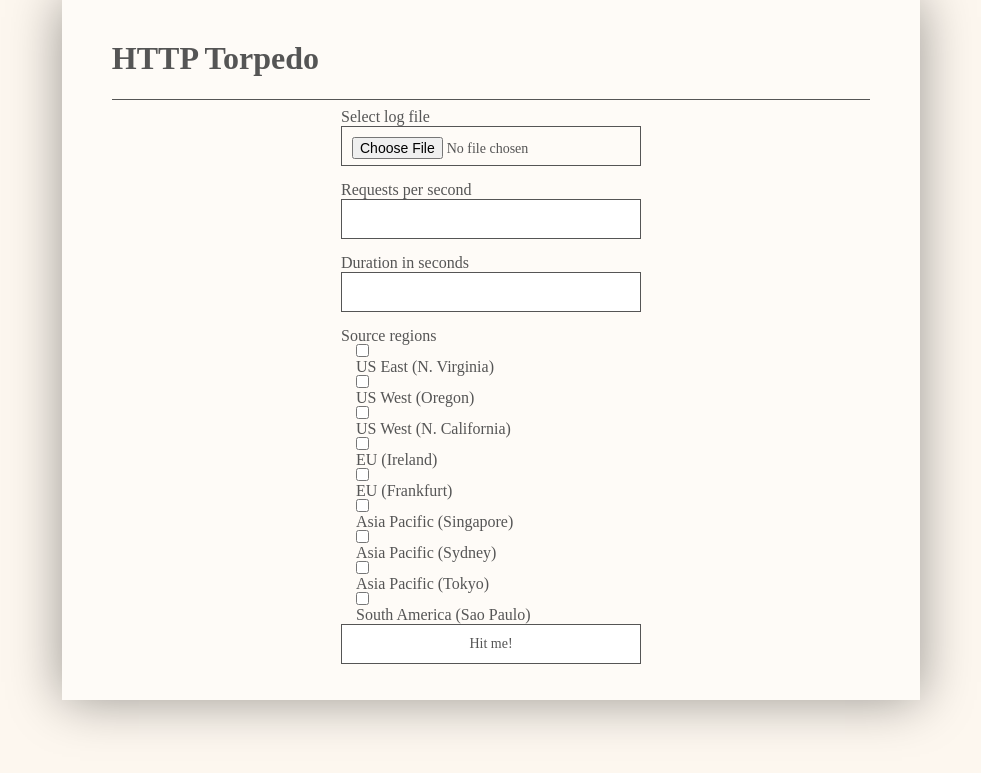
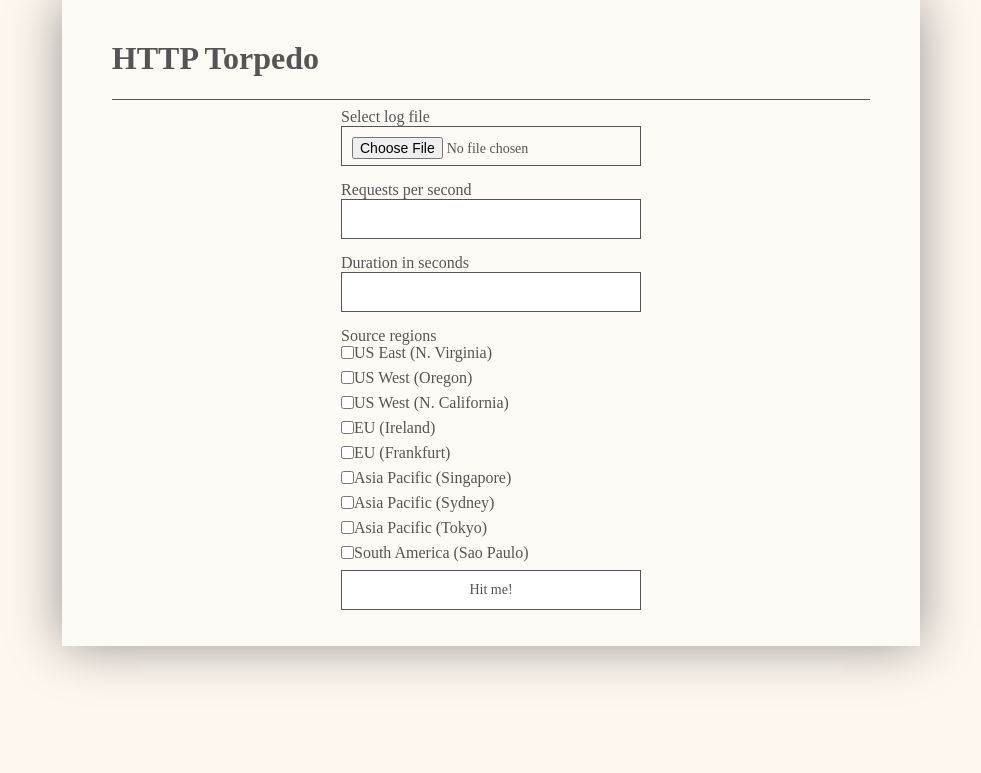
Before and after one commit to kreldjarn/http-torpedo, a Django app: page / in a window 1280 px wide. Shown: the part 27-800 px from the top of the page, without its empty margins (149-1130 px from the left). Run offline with Django 3.2, Linux system fonts and the light colour scheme; parts of the project's set-up code (start-up, migrations or seed data) failed here and were passed over; some web fonts are replaced.

Commit message:
Styled checkbox shit

```diff
--- a/torpedo/static/css/style.css
+++ b/torpedo/static/css/style.css
@@ -89,12 +89,11 @@ input:-ms-input-placeholder {
 
 
 label.checkbox-label {
-    display: block;
-    padding-left: 15px;
-    text-indent: -15px;
+    line-height: 15px;
 }
 
 input[type=checkbox] {
+	display: inline-block;
     width: 13px;
     height: 13px;
     padding: 0;
@@ -104,3 +103,7 @@ input[type=checkbox] {
     top: -1px;
     overflow: hidden;
 }
+
+.checkbox-group {
+	margin-bottom: 10px;
+}
--- a/torpedo/templates/torpedo/root.html
+++ b/torpedo/templates/torpedo/root.html
@@ -13,33 +13,54 @@
 		<input class="input-field" type="number" name="duration" id="duration" />
 
 		<label>Source regions</label>
+
+		<div class="checkbox-group">
 			<label class="checkbox-label" for="us-east-1">
 				<input type="checkbox" name="us-east-1" id="us-east-1" />US East (N. Virginia)
 			</label>
+		</div>
+
+		<div class="checkbox-group">
 			<label class="checkbox-label" for="us-west-2">
-		<input type="checkbox" name="us-west-2" id="us-west-2" />
-		US West (Oregon)</label>
+				<input type="checkbox" name="us-west-2" id="us-west-2" />US West (Oregon)
+			</label>
+		</div>
+		<div class="checkbox-group">
 			<label class="checkbox-label" for="us-west-1">
-		<input type="checkbox" name="us-west-1" id="us-west-1" />
-		US West (N. California)</label>
+				<input type="checkbox" name="us-west-1" id="us-west-1" />US West (N. California)
+			</label>
+		</div>
+
+		<div class="checkbox-group">
 			<label class="checkbox-label" for="eu-west-1">
-		<input type="checkbox" name="eu-west-1" id="eu-west-1" />
-		EU (Ireland)</label>
+				<input type="checkbox" name="eu-west-1" id="eu-west-1" />EU (Ireland)
+			</label>
+		</div>
+		<div class="checkbox-group">
 			<label class="checkbox-label" for="eu-central-1">
-		<input type="checkbox" name="eu-central-1" id="eu-central-1" />
-		EU (Frankfurt)</label>
+				<input type="checkbox" name="eu-central-1" id="eu-central-1" />EU (Frankfurt)
+			</label>
+		</div>
+		<div class="checkbox-group">
 			<label class="checkbox-label" for="ap-southeast-1">
-		<input type="checkbox" name="ap-southeast-1" id="ap-southeast-1" />
-		Asia Pacific (Singapore)</label>
+				<input type="checkbox" name="ap-southeast-1" id="ap-southeast-1" />Asia Pacific (Singapore)
+			</label>
+		</div>
+		<div class="checkbox-group">
 			<label class="checkbox-label" for="ap-southeast-2">
-		<input type="checkbox" name="ap-southeast-2" id="ap-southeast-2" />
-		Asia Pacific (Sydney)</label>
+				<input type="checkbox" name="ap-southeast-2" id="ap-southeast-2" />Asia Pacific (Sydney)
+			</label>
+		</div>
+		<div class="checkbox-group">
 			<label class="checkbox-label" for="ap-northeast-1">
-		<input type="checkbox" name="ap-northeast-1" id="ap-northeast-1" />
-		Asia Pacific (Tokyo)</label>
+				<input type="checkbox" name="ap-northeast-1" id="ap-northeast-1" />Asia Pacific (Tokyo)
+			</label>
+		</div>
+		<div class="checkbox-group">
 			<label class="checkbox-label" for="sa-east-1">
-		<input type="checkbox" name="sa-east-1" id="sa-east-1" />
-		South America (Sao Paulo)</label>
+				<input type="checkbox" name="sa-east-1" id="sa-east-1" />South America (Sao Paulo)
+			</label>
+		</div>
 
 		<input class="input-button" type="submit" value="Hit me!" />
 	</div>
```
Lines whose indentation alone changed are shown as unchanged.
